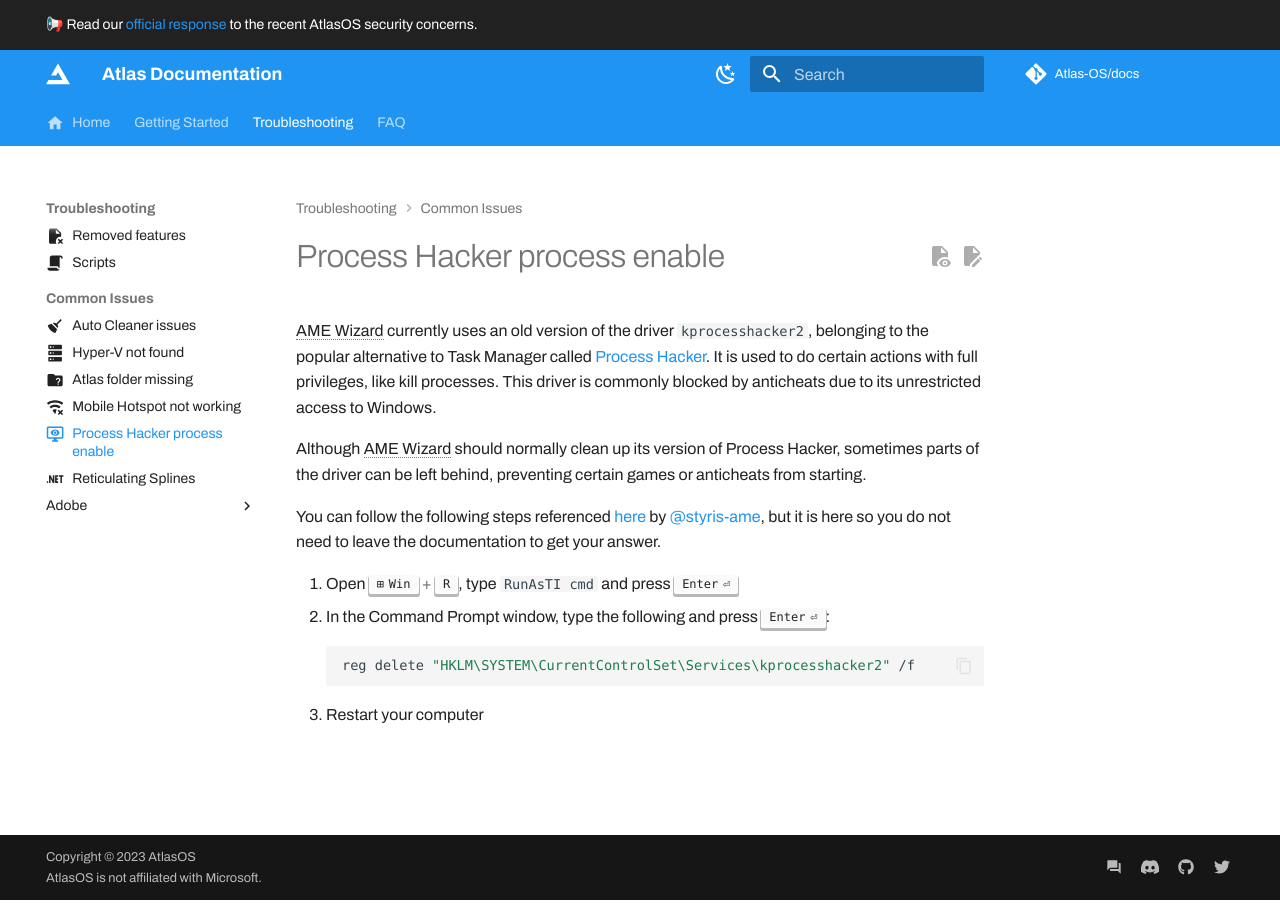
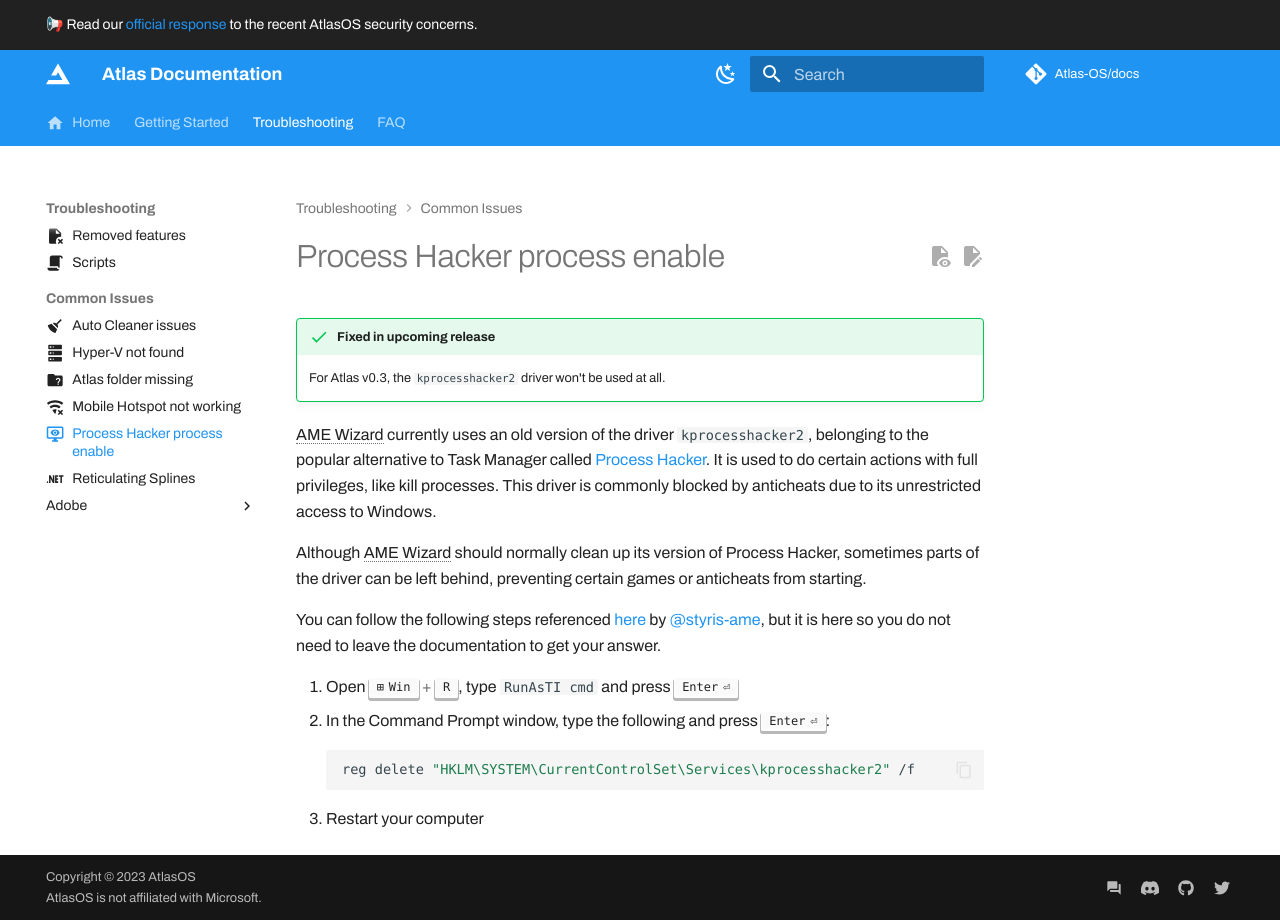
Before and after one commit to Atlas-OS/docs, an MkDocs documentation site: the page built from docs/troubleshooting/common-issues/process-hacker.md, in a window 1280 px wide. Built offline with MkDocs 1.6.1 and Material for MkDocs 9.7.7, drawn with Linux system fonts in a browser that asks for light colours; some web fonts are replaced; comment, search, counter and statistics services are not loaded.

Commit message:
feat(troubleshooting): kprocesshacker fixed in v0.3

````diff
--- a/docs/troubleshooting/common-issues/process-hacker.md
+++ b/docs/troubleshooting/common-issues/process-hacker.md
@@ -2,6 +2,9 @@
 description: How to delete AME Process Hacker on AtlasOS
 icon: material/monitor-eye
 ---
+
+!!! success "Fixed in upcoming release"
+	For Atlas v0.3, the `kprocesshacker2` driver won't be used at all.
 
 AME Wizard currently uses an old version of the driver `kprocesshacker2`, belonging to the popular alternative to Task Manager called [Process Hacker](https://processhacker.sourceforge.io/). It is used to do certain actions with full privileges, like kill processes. This driver is commonly blocked by anticheats due to its unrestricted access to Windows.
 
@@ -9,7 +12,7 @@ Although AME Wizard should normally clean up its version of Process Hacker, some
 
 You can follow the following steps referenced [here](https://github.com/Atlas-OS/Atlas/issues/730#issuecomment-1522501012) by [@styris-ame](https://github.com/styris-ame), but it is here so you do not need to leave the documentation to get your answer.
 
-1. Open ++windows+r++, type ``RunAsTI cmd`` and press ++enter++
+1. Open ++windows+r++, type `RunAsTI cmd` and press ++enter++
 2. In the Command Prompt window, type the following and press ++enter++:
     ```batch
     reg delete "HKLM\SYSTEM\CurrentControlSet\Services\kprocesshacker2" /f
````
